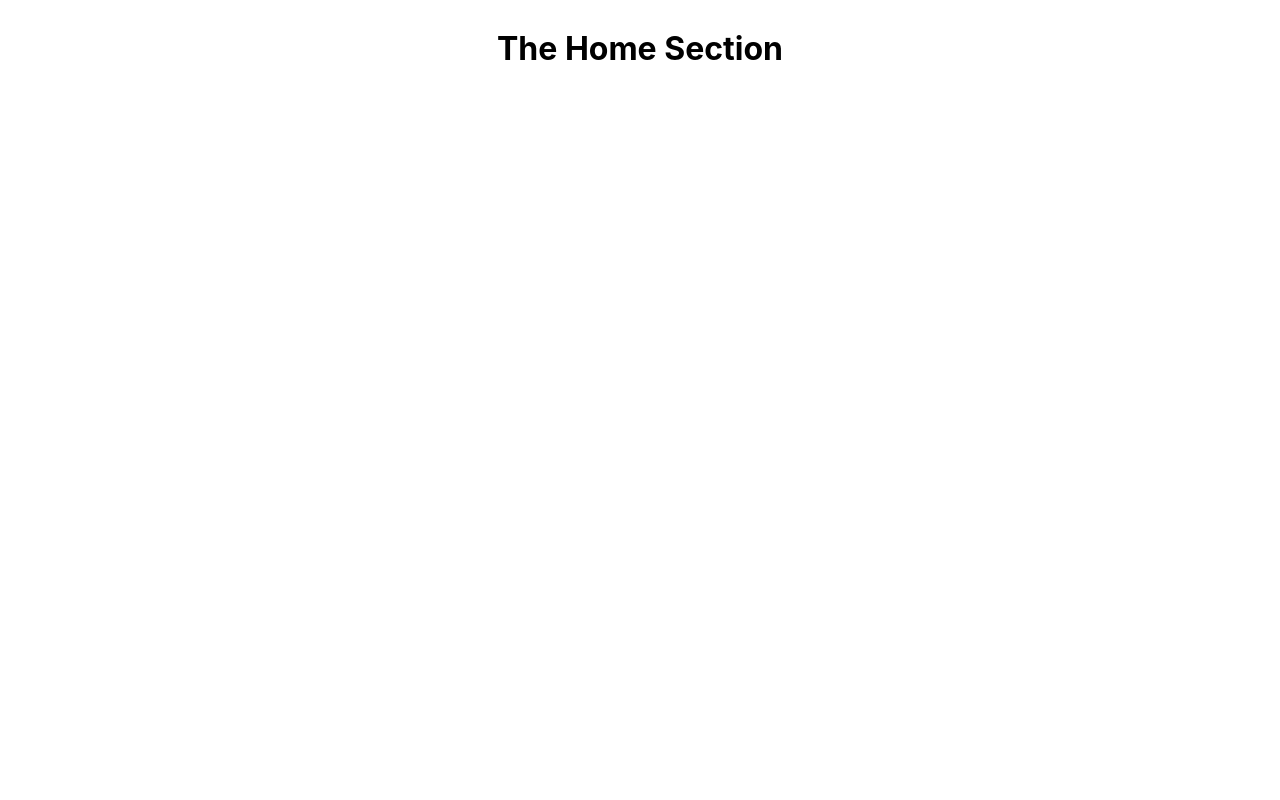
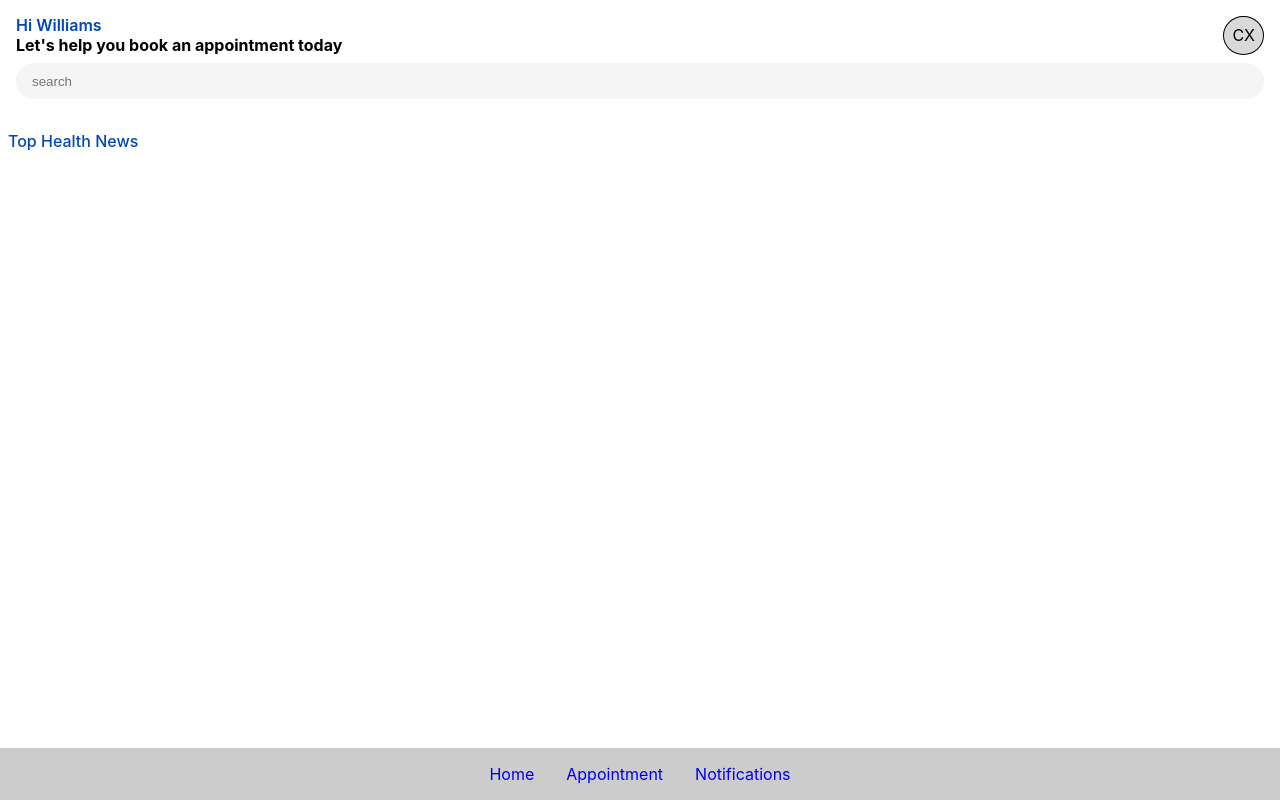
Before and after one commit to GenZHackers/HMS, a React (Create React App) app in the folder client/: page / in a window 1280 px wide. Built offline with nearby package versions, Linux system fonts and the light colour scheme; no server answers.

Commit message:
chore: create more components

```diff
--- /dev/null
+++ b/client/src/Components/Navbar.js
@@ -0,0 +1,69 @@
+import React from "react"
+import { NavLink } from "react-router-dom"
+import styled from "styled-components"
+
+const NavBar = () => {
+  let activeStyle = {
+    textDecoration: "none",
+  }
+
+  let activeClassName = "underline"
+
+  return (
+    <Navigation>
+      <Ul>
+        <li>
+          <NavLink
+            to="/"
+            style={({ isActive }) => (isActive ? activeStyle : undefined)}
+          >
+            Home
+          </NavLink>
+        </li>
+        <li>
+          <NavLink
+            to="appointment"
+            className={({ isActive }) =>
+              isActive ? activeClassName : undefined
+            }
+          >
+            Appointment
+          </NavLink>
+        </li>
+        <li>
+          <NavLink to="notification">
+            {({ isActive }) => (
+              <span className={isActive ? activeClassName : undefined}>
+                Notifications
+              </span>
+            )}
+          </NavLink>
+        </li>
+      </Ul>
+    </Navigation>
+  )
+}
+
+const Navigation = styled.nav`
+  width: 100%;
+  position: fixed;
+  text-align: center;
+  padding: 1rem;
+  background-color: #ccc;
+  width: 100%;
+  bottom: 0;
+  right: 0;
+`
+const Ul = styled.ul`
+  display: flex;
+  justify-content: center;
+  width: 100%;
+  text-align: center;
+  list-style: none;
+  text-decoration: none;
+
+  li {
+    margin: 0 1rem;
+  }
+`
+export default NavBar
--- a/client/src/index.css
+++ b/client/src/index.css
@@ -1,13 +1,24 @@
 body {
   margin: 0;
-  font-family: -apple-system, BlinkMacSystemFont, 'Segoe UI', 'Roboto', 'Oxygen',
-    'Ubuntu', 'Cantarell', 'Fira Sans', 'Droid Sans', 'Helvetica Neue',
+  font-family: -apple-system, BlinkMacSystemFont, "Segoe UI", "Roboto", "Oxygen",
+    "Ubuntu", "Cantarell", "Fira Sans", "Droid Sans", "Helvetica Neue",
     sans-serif;
   -webkit-font-smoothing: antialiased;
   -moz-osx-font-smoothing: grayscale;
 }
 
 code {
-  font-family: source-code-pro, Menlo, Monaco, Consolas, 'Courier New',
+  font-family: source-code-pro, Menlo, Monaco, Consolas, "Courier New",
     monospace;
 }
+
+* {
+  padding: 0;
+  margin: 0;
+  box-sizing: border-box;
+  /* border: 1px solid red; This is useful for debugging */
+}
+
+a {
+  text-decoration: none;
+}
--- /dev/null
+++ b/client/src/pages/Appointment.js
@@ -0,0 +1,5 @@
+const Appointment = () => {
+  return <div>Appointment Page</div>
+}
+
+export default Appointment
--- a/client/src/pages/Home.js
+++ b/client/src/pages/Home.js
@@ -1,23 +1,77 @@
 import React from "react"
 import styled from "styled-components"
-const Container = styled.div`
-  display: flex;
-  justify-content: center;
-  align-items: center;
-  background-color: ghost-white;
-  height: 80px;
-  width: 100%;
-`
-const WelcomeText = styled.h1`
-  margin: 3rem 0 2rem 0;
-`
+import axios from "axios"
+
+let newsArray
+axios
+  .get(
+    `https://newsapi.org/v2/top-headlines?country=ng&category=health&apiKey=472d945166ef40efadf8196dff58c61b`
+  )
+  .then((res) => {
+    newsArray = res.data.articles
+    console.log(newsArray)
+  })
 
 const Home = () => {
   return (
-    <Container>
-      <WelcomeText>The Home Section</WelcomeText>
-    </Container>
+    <section>
+      <Header>
+        <HeadWrapper>
+          <div>
+            <Greet>Hi Williams</Greet>
+            <h4>Let's help you book an appointment today</h4>
+          </div>
+          <Profile>CX</Profile>
+        </HeadWrapper>
+        <Searchbar type="search" placeholder="search" />
+      </Header>
+      <NewsFeed>
+        <NewsHead>Top Health News</NewsHead>
+      </NewsFeed>
+    </section>
   )
 }
 
+const Header = styled.header`
+  padding: 1rem;
+  font-family: "Inter";
+`
+const HeadWrapper = styled.div`
+  display: flex;
+  justify-content: space-between;
+`
+const Profile = styled.div`
+  border-radius: 50%;
+  background-color: #d9d9d9;
+  border: 1px solid black;
+  padding: 0.5rem;
+`
+
+const Greet = styled.p`
+  font-style: normal;
+  font-weight: 600;
+  font-size: 16px;
+  line-height: 19px;
+  color: #0048b2;
+`
+const Searchbar = styled.input`
+  width: 100%;
+  margin: 0.5rem auto;
+  display: flex;
+  align-items: center;
+  width: 100%;
+  border: unset;
+  padding-left: 1rem;
+  height: 36px;
+  background: #f5f5f5;
+  border-radius: 1.2rem;
+`
+const NewsFeed = styled.div`
+  margin: 0.5rem;
+`
+
+const NewsHead = styled.p`
+  color: #0048b2;
+  font-weight: 500;
+`
 export default Home
--- /dev/null
+++ b/client/src/pages/Notification.js
@@ -0,0 +1,5 @@
+const Notification = () => {
+  return <div>Notifications Page</div>
+}
+
+export default Notification
--- a/client/src/routes/index.js
+++ b/client/src/routes/index.js
@@ -3,6 +3,9 @@ import { BrowserRouter, Routes, Route, Navigate } from "react-router-dom"
 import Home from "../pages/Home"
 import Dashboard from "../pages/Dashboard"
 import NotFound from "../pages/NotFound"
+import NavBar from "../Components/Navbar"
+import Appointment from "../pages/Appointment"
+import Notification from "../pages/Notification"
 
 const AppRoutes = () => {
   return (
@@ -10,9 +13,12 @@ const AppRoutes = () => {
       <Routes>
         <Route path="/" element={<Home />} />
         <Route path="/dashboard" element={<Dashboard />} />
+        <Route path="/appointment" element={<Appointment />} />
+        <Route path="/notification" element={<Notification />} />
         <Route path="/404" element={<NotFound />} />
         <Route path="*" element={<Navigate replace to="/404" />} />
       </Routes>
+      <NavBar />
     </BrowserRouter>
   )
 }
```
